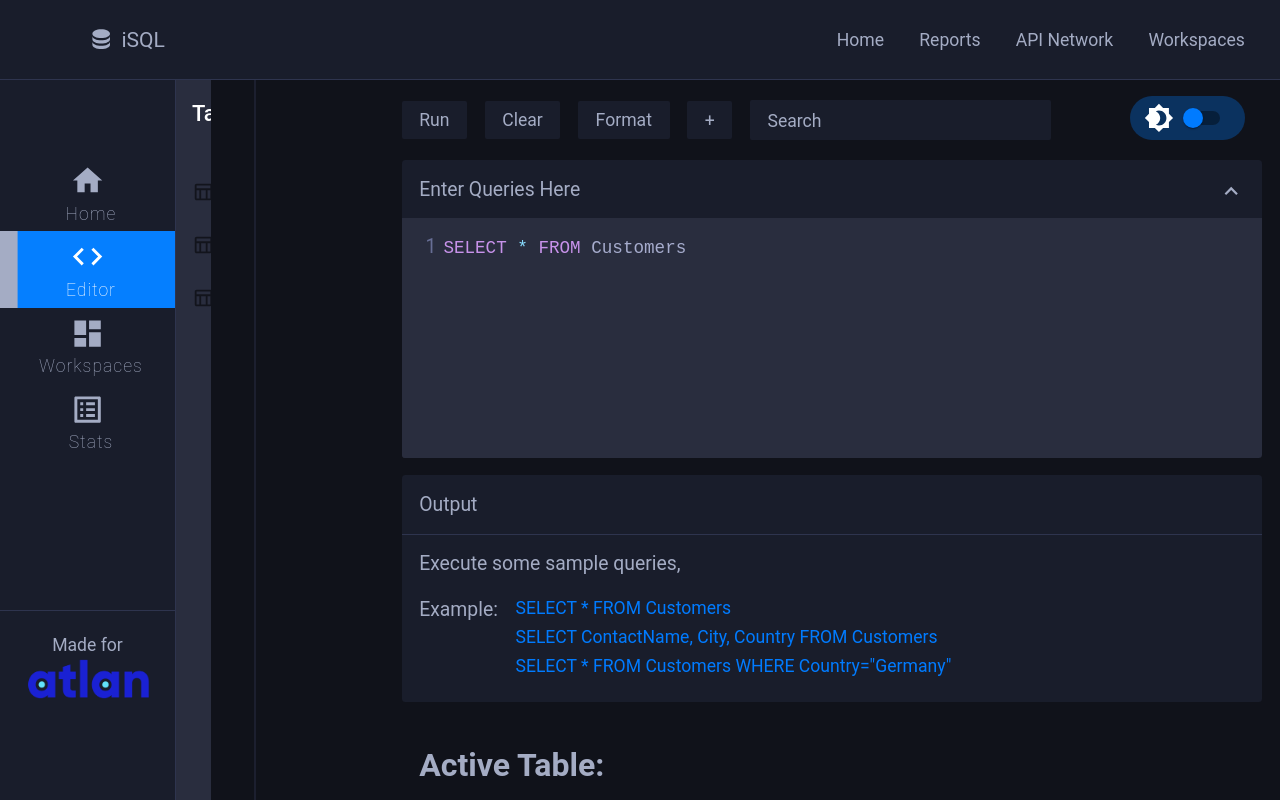
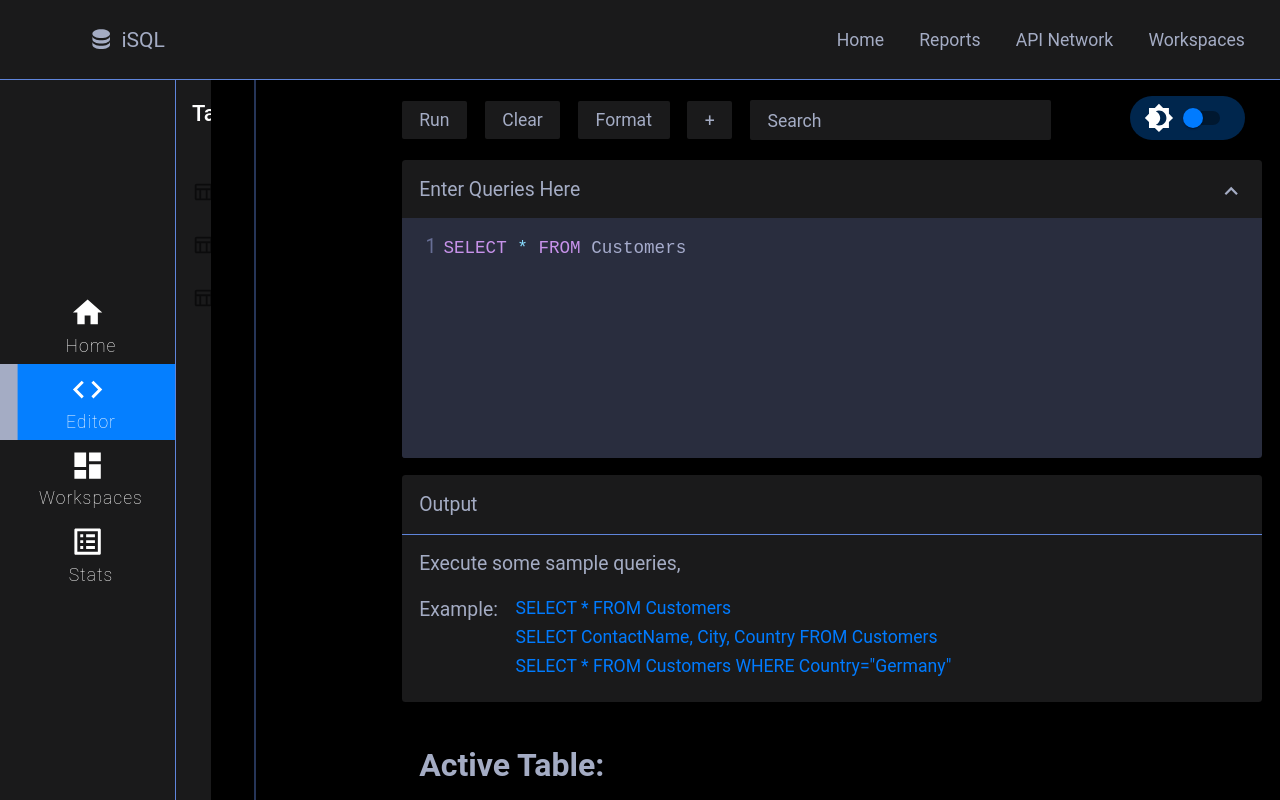
Before and after one commit to kaustuvkaran01/iSQL, a React (Create React App) app: page /editor in a window 1280 px wide. Built offline with nearby package versions, Linux system fonts and the light colour scheme.

Commit message:
chore: deployment ready

```diff
--- a/src/components/DataTable.js
+++ b/src/components/DataTable.js
@@ -66,6 +66,7 @@ const OutputTableStyled = styled.div`
     min-width:72rem;
     margin-bottom:5rem;
     overflow:scroll;
+    background:var(--editor-color);
   }
   table,
   th,
--- a/src/components/Dataset.js
+++ b/src/components/Dataset.js
@@ -49,6 +49,6 @@ const NavigationContainer = styled.div`
   flex-direction:column;
   width:20rem;
   height:90vh;
-  background: var(--editor-color);
+  background: var(--sidebar-dark-color);
   bottom:0;
 `
--- a/src/components/Editor/EditorButton.js
+++ b/src/components/Editor/EditorButton.js
@@ -1,7 +1,8 @@
 import React from "react";
 import styled from "styled-components";
 
-const EditorButton = ({ title, onClick, children }) => {
+const EditorButton = (props) => {
+  const { title, onClick, children } = props;
   return (
     <EditorButtonStyled onClick={onClick}>
       {title} {children}
--- a/src/components/Editor/EditorPanel.js
+++ b/src/components/Editor/EditorPanel.js
@@ -22,7 +22,7 @@ const useStyles = makeStyles((theme) => ({
 }));
 
 
-export default function EditorPanel({ onRunQuery = noop }) {
+const EditorPanel = ({ onRunQuery = noop }) => {
     const classes = useStyles();
 
   return (
@@ -57,3 +57,5 @@ export default function EditorPanel({ onRunQuery = noop }) {
       </Box>
   );
 }
+
+export default EditorPanel;
--- a/src/components/Navbar.js
+++ b/src/components/Navbar.js
@@ -71,7 +71,7 @@ const NavbarStyled = styled.div`
     .navbar-item {
       font-size: 1rem;
       text-transform: none;
-      color: var(--font-light-color);
+      color: var(--font-color);
       margin: 0 0.4rem;
       @media screen and (max-width: 576px) {
         font-size: 0.8rem;
--- a/src/components/Navigation.js
+++ b/src/components/Navigation.js
@@ -8,7 +8,7 @@ import CodeIcon from '@material-ui/icons/Code';
 import DashboardIcon from '@material-ui/icons/Dashboard';
 import ListAltIcon from '@material-ui/icons/ListAlt';
 
-import LogoSvg from "../assets/logo.png";
+// import LogoSvg from "../assets/logo.png";
 // import DashboardIcon from "@material-ui/icons/Dashboard";
 // import BuildIcon from "@material-ui/icons/Build";
 // import CodeIcon from "@material-ui/icons/Code";
@@ -20,6 +20,24 @@ function Navigation() {
 
   return (
     <NavigationStyled>
+      {/* <footer className="footer">
+        <p>
+          <span>Made for <br /></span>
+          <a
+            href="https://atlan.com/"
+            target="_blank"
+            rel="noreferrer"
+            aria-label="atlan-link2"
+          >
+            <img
+              src={LogoSvg}
+              alt="atlan"
+              width="150"
+              className="footer-logo"
+            />
+          </a>
+        </p>
+      </footer> */}
         {/* <div className="nav-logo">
           <NavLink to="/">
             <div className="navbar-brand">
@@ -83,24 +101,6 @@ function Navigation() {
           </NavLink>
         </li>
       </ul>
-      <footer className="footer">
-        <p>
-          <span>Made for <br /></span>
-          <a
-            href="https://atlan.com/"
-            target="_blank"
-            rel="noreferrer"
-            aria-label="atlan-link2"
-          >
-            <img
-              src={LogoSvg}
-              alt="atlan"
-              width="150"
-              className="footer-logo"
-            />
-          </a>
-        </p>
-      </footer>
     </NavigationStyled>
   );
 }
@@ -177,9 +177,9 @@ const NavigationStyled = styled.nav`
         transition: all 0.4s ease-in-out;
         font-weight: 200;
         letter-spacing: 1px;
+        color: var(--white-color);
         &:hover {
           cursor: pointer;
-          color: var(--white-color);
         }
         &::before {
           content: "";
@@ -216,6 +216,7 @@ const NavigationStyled = styled.nav`
     .footer-logo {
       vertical-align: middle;
       margin-left: 0.2rem;
+      width:10rem;
     }
   }
 `;
--- a/src/pages/Landing.js
+++ b/src/pages/Landing.js
@@ -28,16 +28,16 @@ const Landing = () => {
         <h1>
           Perform <span>Queries</span> with us
         </h1>
-        <h2>
-          A simple sql editor for performing queries on
+        <h2 >
+          A friendly SQL editor for trying out your queries
           <br />
-          sql tables with the help of suggestions
+          With the support for data visualization
         </h2>
         <div>
           <Link to="/editor">
             <PrimaryButton>
               <div>
-                Try it for free
+                Try It Now!
                 {/* <ArrowForwardIosIcon className="icon" /> */}
               </div>
             </PrimaryButton>
@@ -118,7 +118,7 @@ const LandingStyled = styled.header`
       }
     }
     h2 {
-      font-size: 1.4rem;
+      font-size: xx-large;
       margin: 1rem;
       @media screen and (max-width: 576px) {
         font-size: 1rem;
--- a/src/styles/GlobalStyles.js
+++ b/src/styles/GlobalStyles.js
@@ -5,16 +5,16 @@ const GlobalStyle = createGlobalStyle`
     --primary-color: #007bff;
     --primary-color-light: #057FFF;
     --secondary-color: #ff7675;
-    --background-dark-color: #F1F1F1;
-    --background-dark-grey: #e4e4e4;
+    --background-dark-color: #EDF6F9;
+    --background-dark-grey: #83C5BE;
     --border-color: #cbced8;
     --background-light-color: #F1F1F1;
     --background-light-color-2: rgba(3,127,255,.3);
-    --white-color: #151515;
-    --font-light-color: #313131;
-    --font-dark-color: #313131;
-    --font-dark-color-2: #151515;
-    --sidebar-dark-color: #E4E4E4;
+    --white-color: #83C5BE;
+    --font-light-color: #EDF6F9;
+    --font-dark-color: #EDF6F9;
+    --font-dark-color-2: #EDF6F9;
+    --sidebar-dark-color: #006D77;
     --scrollbar-bg-color: #383838;
     --scrollbar-thump-color: #6b6b6b;
     --scrollbar-track-color: #383838;
@@ -23,23 +23,31 @@ const GlobalStyle = createGlobalStyle`
 }
 .dark-theme{
     --primary-color: #007bff;
+    /* --primary-color: #17B794; */
     --primary-color-light: #057FFF;
+    /* --primary-color-light: #17B794; */
     --secondary-color: #6c757d;
-    --background-dark-color: #10121A;
-    --background-dark-grey: #191D2B;
-    --border-color: #2e344e;
-    --background-light-color: #F1F1F1;
+    /* --background-dark-color: #10121A; */
+    /* --background-dark-color:#191D2B; */
+    --background-dark-color:black;
+
+    --background-dark-grey: black;
+    /* --background-dark-grey: #310A5D; */
+    --border-color: #5F85DB;
+    --background-light-color: #17B794;
     --background-light-color-2: rgba(3,127,255,.3);
+
     --white-color: #FFF;
     --font-light-color: #a4acc4;
     --font-dark-color: #313131;
     --font-dark-color-2: #151515;
-    --sidebar-dark-color: #191D2B;
+    --sidebar-dark-color: #1a1a1b;
+    /* --sidebar-dark-color: #241E92; */
     --scrollbar-bg-color: #383838;
     --scrollbar-thump-color: #6b6b6b;
     --scrollbar-track-color: #383838;
     --navigation-link-color: #a4acc4;
-    --editor-color:#292d3e;
+    --editor-color:#1a1a1b;
 }
 html {
     scroll-behavior: smooth;
```
Also changed, not shown: src/static/index.js (deleted).
